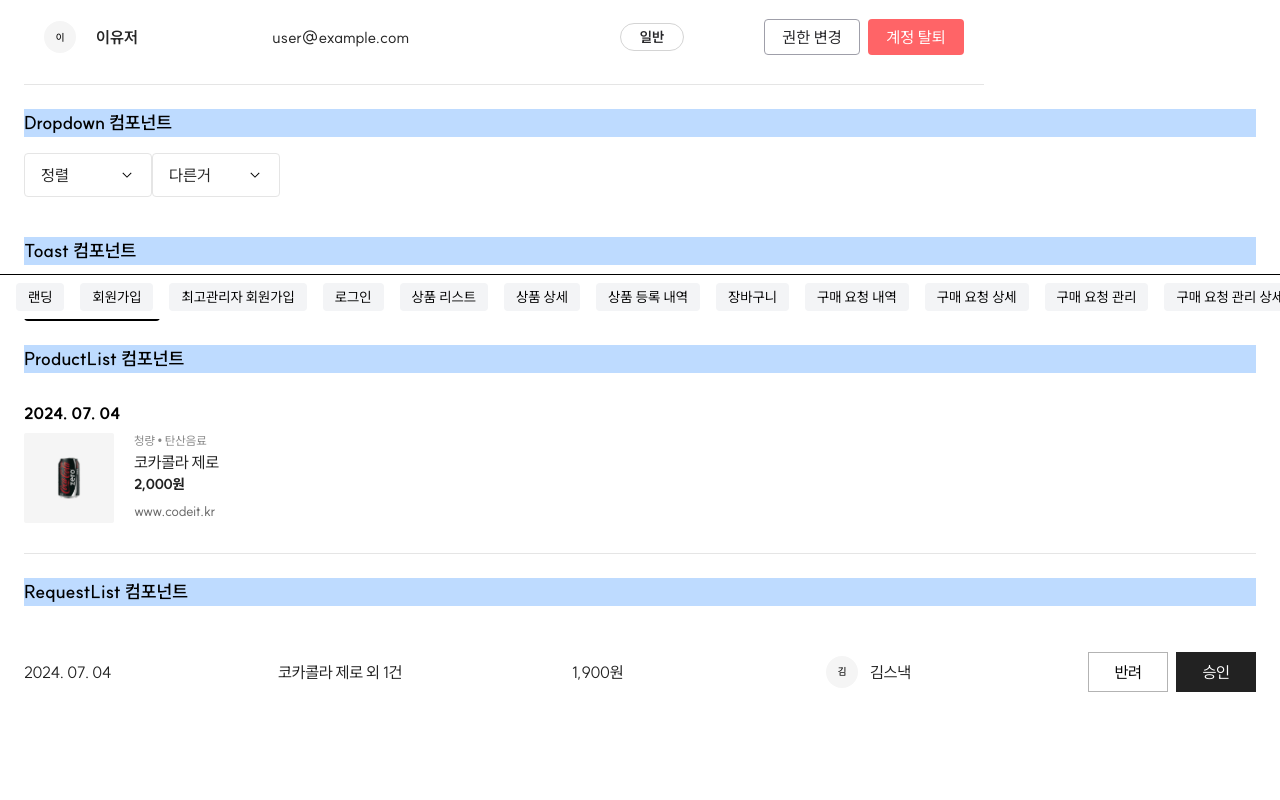
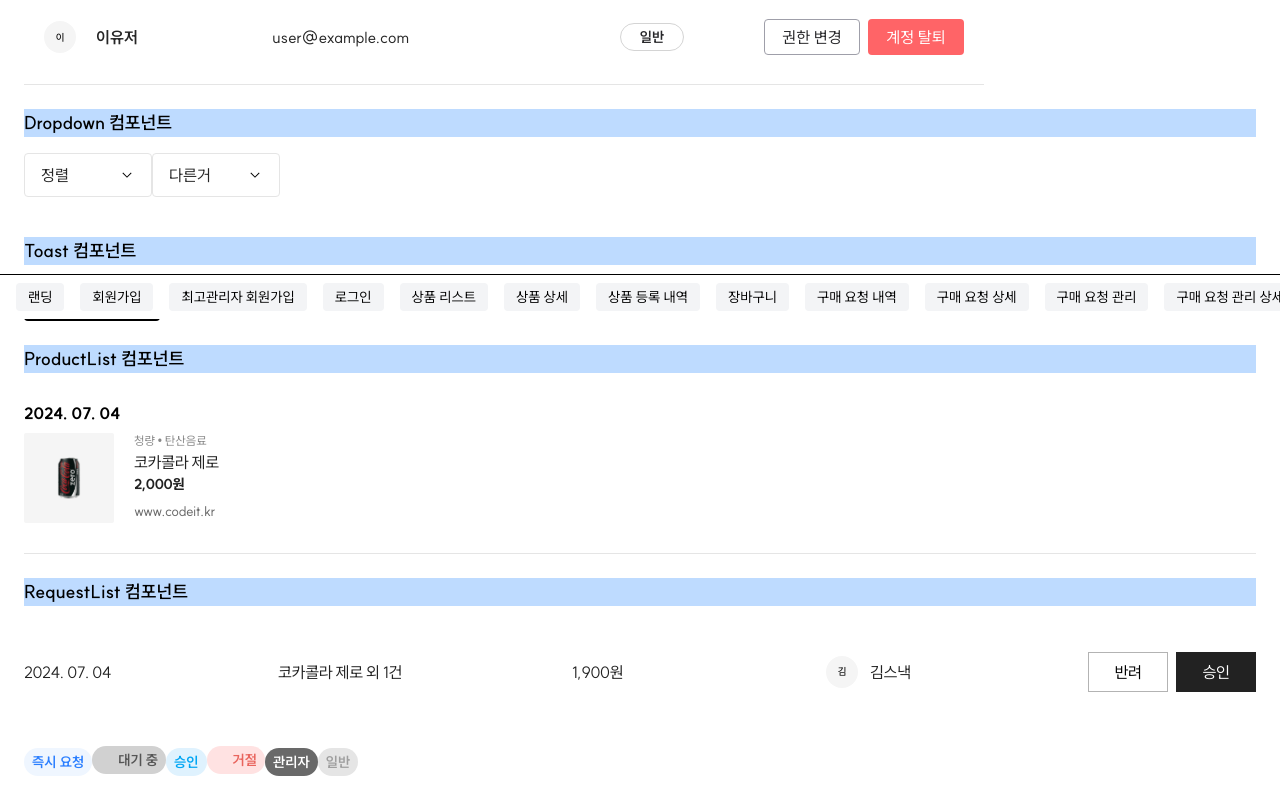
Before and after one commit to xdnjs7/6-Snack-FE-release, a Next.js app: page /components-preview in a window 1280 px wide. Shown: the part 481-1281 px from the top of the page. Before the commit the page ends 1227 px from the top, so only its background shows below. Built offline with nearby package versions, Linux system fonts and the light colour scheme.

Commit message:
feat: Badge 생성중

```diff
--- a/package.json
+++ b/package.json
@@ -9,6 +9,7 @@
     "lint": "next lint"
   },
   "dependencies": {
+    "clsx": "^2.1.1",
     "next": "15.3.4",
     "react": "^19.0.0",
     "react-dom": "^19.0.0"
--- a/src/app/(preview)/components-preview/page.tsx
+++ b/src/app/(preview)/components-preview/page.tsx
@@ -11,6 +11,7 @@ import { TMemberItem } from "@/types/meberList.types";
 import ProductList from "@/components/common/ProductList";
 import Toast from "@/components/common/Toast";
 import RequestList from "@/components/common/RequestList";
+import Badge from "@/components/ui/Badge";
 
 export default function ComponentsPreviewPage() {
   const [requestMessage, setRequestMessage] = useState("");
@@ -91,6 +92,14 @@ export default function ComponentsPreviewPage() {
         <h2 className="text-lg font-semibold bg-blue-200">RequestList 컴포넌트</h2>
         <RequestList />
       </div>
+      <div>
+        <Badge type="request" />
+        <Badge type="pending" />
+        <Badge type="approved" />
+        <Badge type="rejected" />
+        <Badge type="admin" />
+        <Badge type="user" />
+      </div>
     </div>
   );
 }
--- /dev/null
+++ b/src/components/ui/Badge.tsx
@@ -0,0 +1,56 @@
+import React from "react";
+import clsx from "clsx";
+
+type TBadgeType = "request" | "pending" | "approved" | "rejected" | "admin" | "user";
+
+type TBadgeProps = {
+  type: TBadgeType;
+};
+
+const badgeStyleMap: Record<TBadgeType, { bg: string; text: string; textColor: string; iconColor?: string }> = {
+  request: {
+    bg: "bg-blue-50",
+    text: "즉시 요청",
+    textColor: "text-blue-500",
+  },
+  pending: {
+    bg: "bg-primary-200",
+    text: "대기 중",
+    textColor: "text-primary-700",
+    iconColor: "bg-primary-700",
+  },
+  approved: {
+    bg: "bg-sky-100",
+    text: "승인",
+    textColor: "text-sky-500",
+  },
+  rejected: {
+    bg: "bg-red-100",
+    text: "거절",
+    textColor: "text-red",
+    iconColor: "bg-rose-400",
+  },
+  admin: {
+    bg: "bg-primary-600",
+    text: "관리자",
+    textColor: "text-white",
+  },
+  user: {
+    bg: "bg-primary-100",
+    text: "일반",
+    textColor: "text-primary-400",
+  },
+};
+
+export const Badge = ({ type }: TBadgeProps) => {
+  const { bg, text, textColor, iconColor } = badgeStyleMap[type];
+
+  return (
+    <div className={clsx("h-7 px-2 py-1.5 rounded-full inline-flex justify-center items-center gap-1", bg)}>
+      {iconColor && <div className="w-3.5 h-3.5 rounded-full" style={{ backgroundColor: iconColor }} />}
+      <span className={clsx("text-sm font-bold font-suit", textColor)}>{text}</span>
+    </div>
+  );
+};
+
+export default Badge;
```
Also changed, not shown: 1 other file (tests, documents, lock files or other folders).
